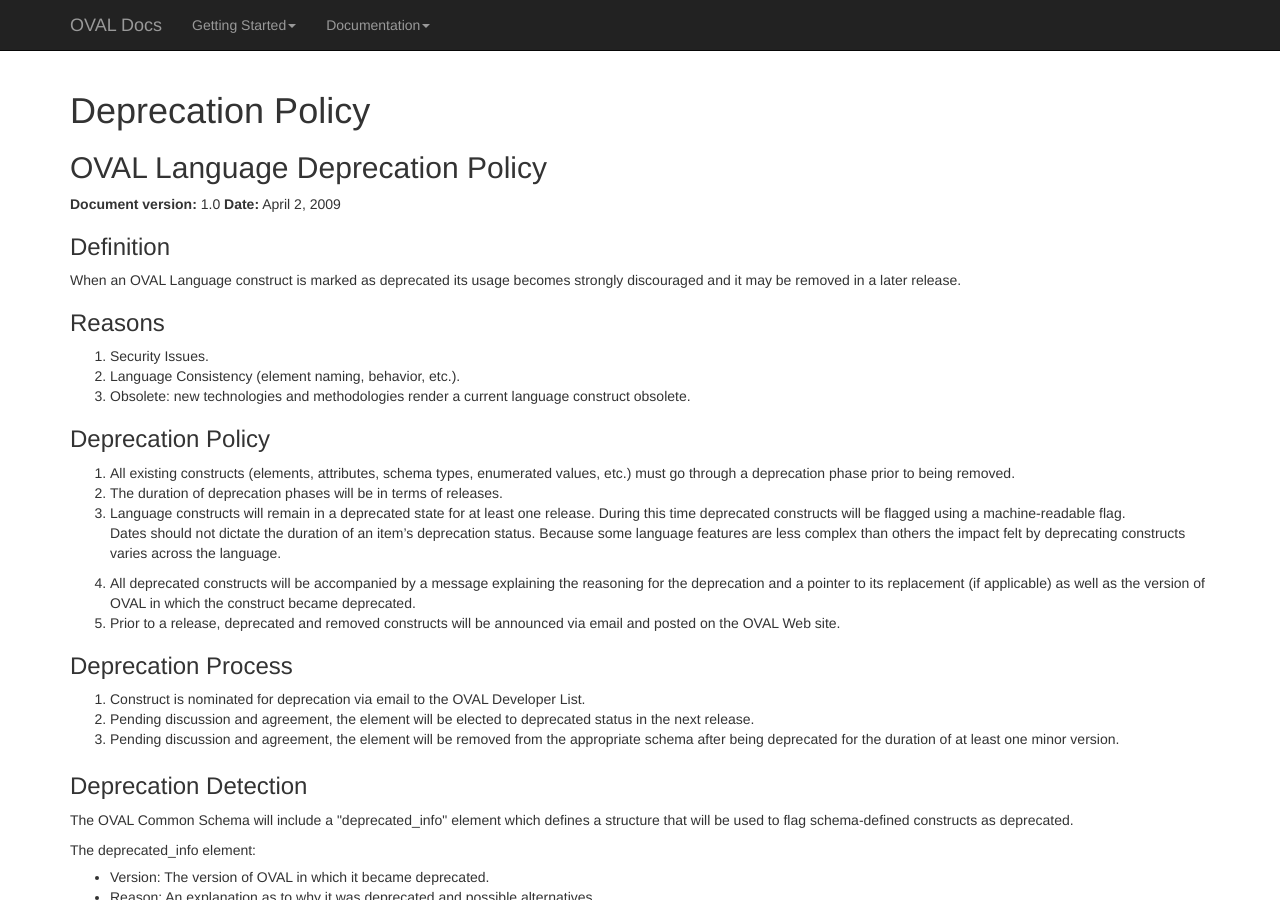
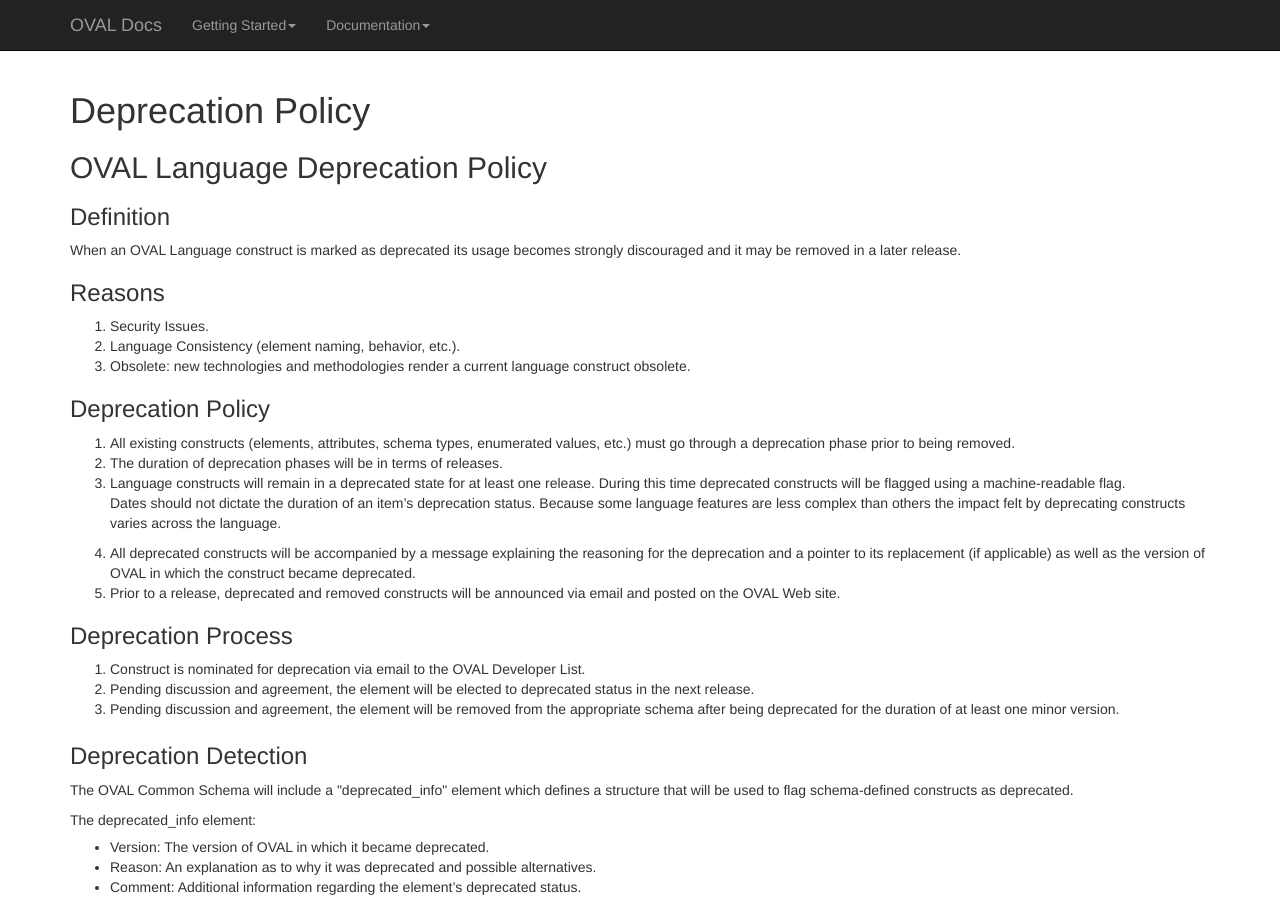
Before and after one commit to OVALProject/ovalproject.github.io, a Jekyll site: the page built from documentation/policy/deprecation/index.md, in a window 1280 px wide and 900 px high. Built offline with Jekyll 4.4.1, drawn with Linux system fonts in a browser that asks for light colours; Markdown is read by kramdown in place of the engine named in the settings.

Commit message:
first draft ported from oval.mitre.org - removed date

```diff
--- a/documentation/policy/deprecation/index.md
+++ b/documentation/policy/deprecation/index.md
@@ -4,8 +4,6 @@ layout: flat
 ---
 
 <h2>OVAL Language Deprecation Policy</h2>
-
-<p><strong>Document version:</strong> 1.0  <strong>Date:</strong> April 2, 2009</p>
 
 <h3>Definition</h3>
 
```
